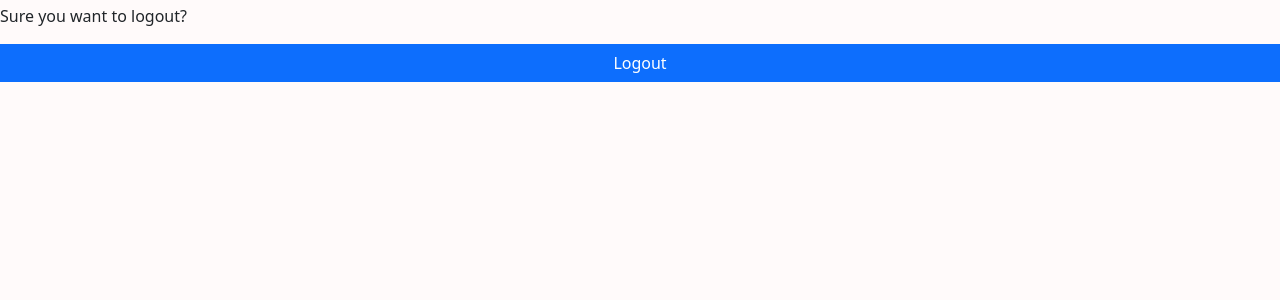
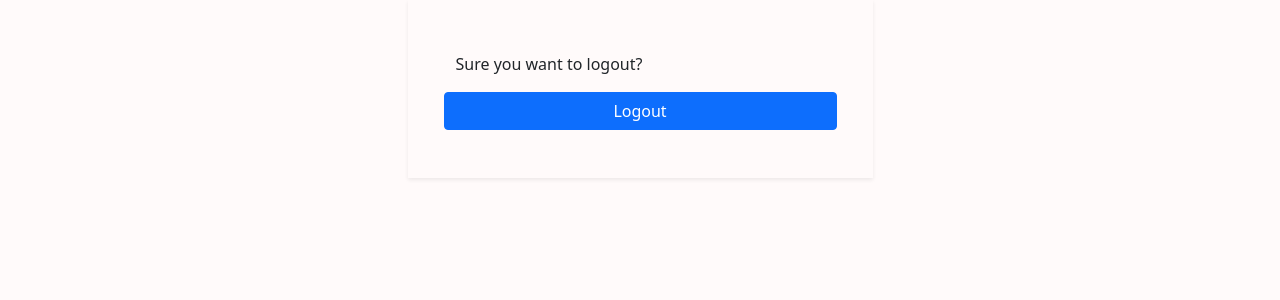
Before and after one commit to thedessa/nextAction-frontend, a React (Create React App) app: page /logout in a window 1280 px wide. Shown: the top 300 px of the page. Built offline with nearby package versions, Linux system fonts and the light colour scheme; a web font is replaced by a local one.

Commit message:
improve logout screen

```diff
--- a/src/components/Logout/Logout.js
+++ b/src/components/Logout/Logout.js
@@ -1,7 +1,8 @@
 import { React } from "react";
-import { Button, Row } from "react-bootstrap";
+import { Button, Row, Container, Col } from "react-bootstrap";
 import { useNavigate } from "react-router-dom";
 import { logout } from "../../Utils/auth";
+import '../Login/Login.css';
 
 function Logout() {
     let navigate = useNavigate()
@@ -13,12 +14,18 @@ function Logout() {
 
     return (
         <div>
+            <Container>
+            <Col lg={5} md={6} sm={12} className="p-5 m-auto shadow-sm rounded-lg">
             <Row className="mt-1">
                 <p> Sure you want to logout?</p>
                 <Button onClick={onLogout}>
                     Logout
                 </Button>
             </Row>
+                </Col>
+
+            </Container>
+
 
         </div >
     )
```
